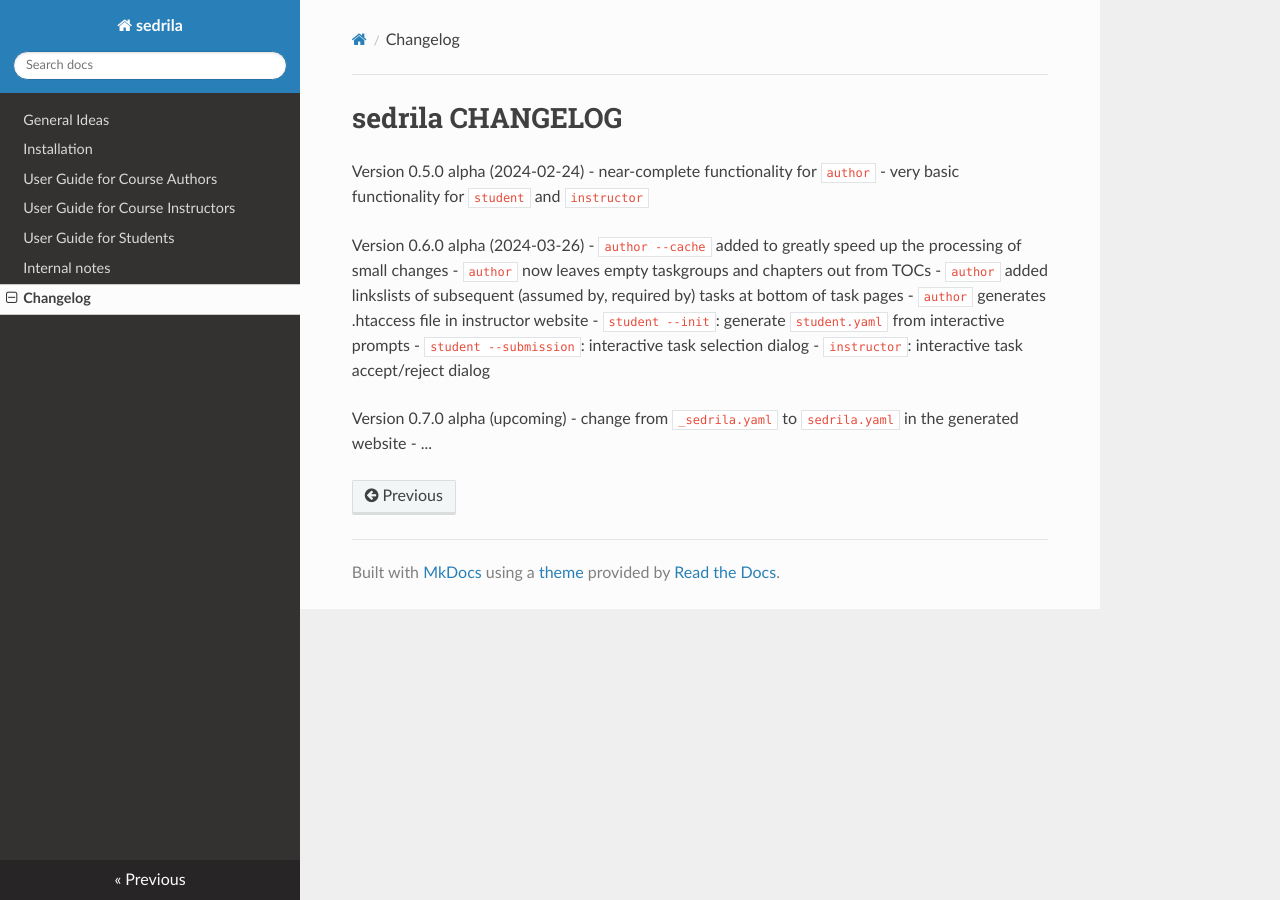
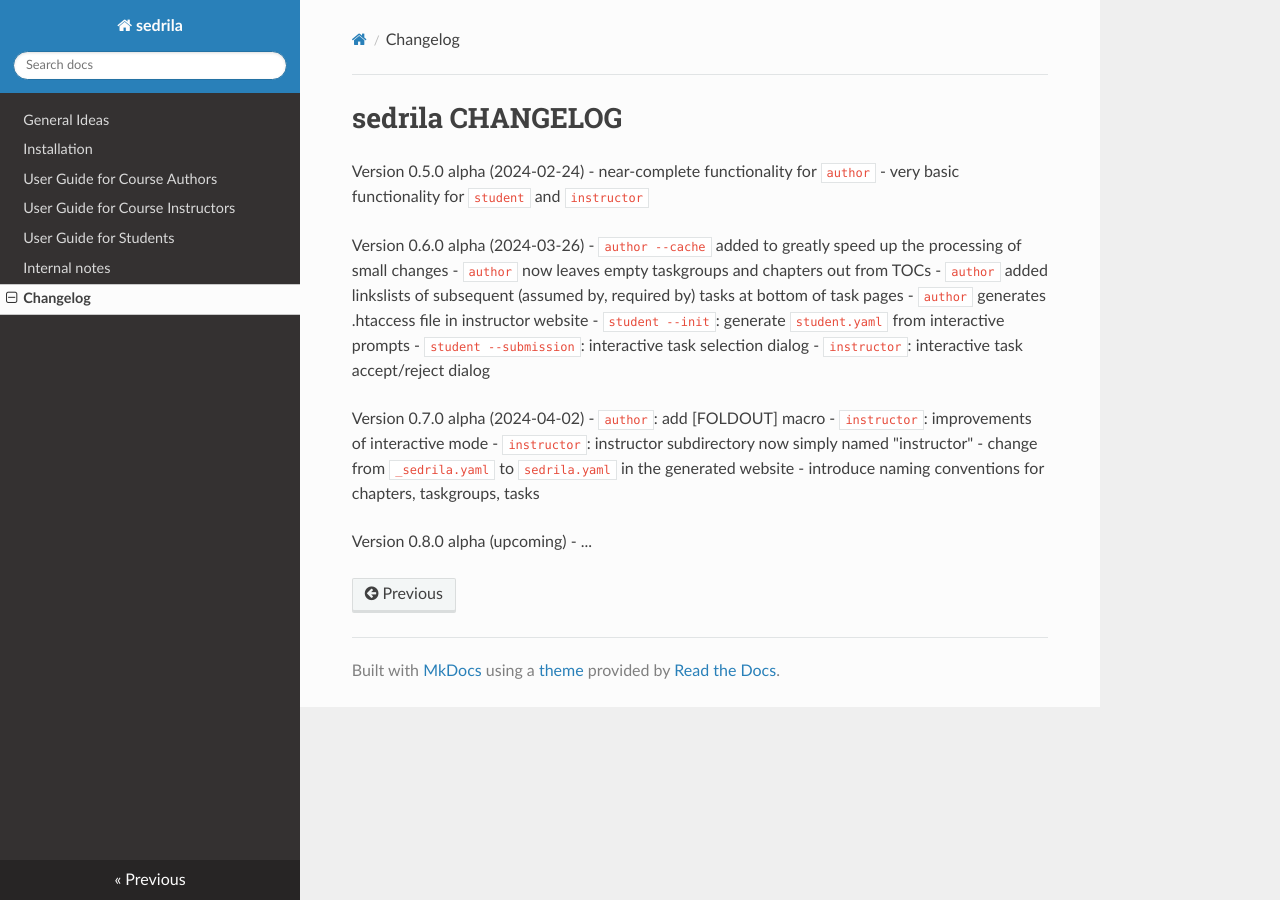
Before and after one commit to fubinf/sedrila, an MkDocs documentation site: the page built from docs/changelog.md, in a window 1280 px wide. Built offline with MkDocs 1.6.1, drawn with Linux system fonts in a browser that asks for light colours; nearby versions of some CDN libraries.

Commit message:
changelog.md for v0.7.0

```diff
--- a/docs/changelog.md
+++ b/docs/changelog.md
@@ -13,6 +13,12 @@ Version 0.6.0 alpha (2024-03-26)
 - `student --submission`: interactive task selection dialog
 - `instructor`: interactive task accept/reject dialog
 
-Version 0.7.0 alpha (upcoming)
+Version 0.7.0 alpha (2024-04-02)
+- `author`: add [FOLDOUT] macro
+- `instructor`: improvements of interactive mode
+- `instructor`: instructor subdirectory now simply named "instructor"
 - change from `_sedrila.yaml` to `sedrila.yaml` in the generated website
+- introduce naming conventions for chapters, taskgroups, tasks
+
+Version 0.8.0 alpha (upcoming)
 - ...
```
